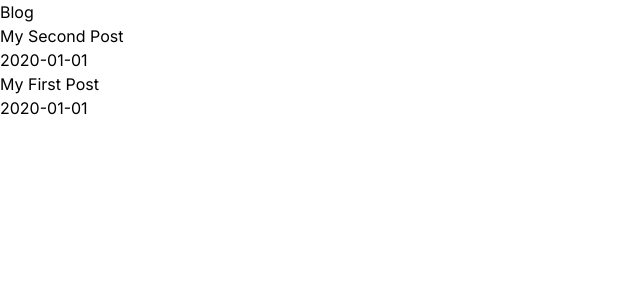
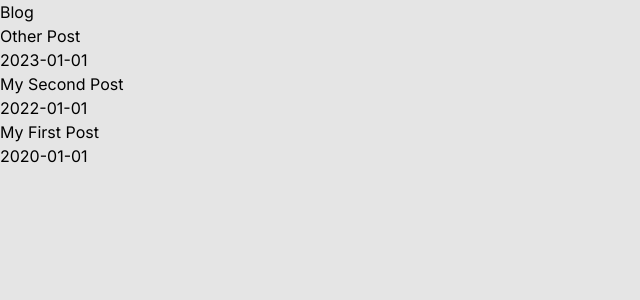
Before and after one commit to hentity/site, a Next.js app: page / in a window 1280 px wide. Shown: the top 300 px of the page, without its empty margins (0-640 px from the left). Built offline with nearby package versions, Linux system fonts and the light colour scheme.

Commit message:
some cleanup

```diff
--- a/app/blog/page.tsx
+++ /dev/null
@@ -1,5 +0,0 @@
-export default function Blog() {
-  return (
-    <p>Hello</p>
-  )
-}
--- a/app/globals.css
+++ b/app/globals.css
@@ -1,3 +1,7 @@
 @tailwind base;
 @tailwind components;
 @tailwind utilities;
+
+body {
+    @apply bg-lightgrey;
+  }
--- a/app/posts/[id]/page.tsx
+++ b/app/posts/[id]/page.tsx
@@ -28,6 +28,8 @@ export default async function Post({ params }: Props) {
 
   return (
     <>
+    <article className="prose prose-lightgrey">
+
       {/* Post Title */}
       <h1>{postData.title}</h1>
 
@@ -37,8 +39,11 @@ export default async function Post({ params }: Props) {
 
       {/* Post Content */}
       <div
-        dangerouslySetInnerHTML={{ __html: postData.contentHtml }}
+         dangerouslySetInnerHTML={{ __html: postData.contentHtml }}
       />
+    </article>
     </>
+
+
   )
 }
--- a/lib/posts.ts
+++ b/lib/posts.ts
@@ -112,6 +112,7 @@ export async function getPostData(id: string) {
     .use(html)
     .process(matterResult.content)
   const contentHtml = processedContent.toString()
+  console.log(contentHtml)
 
   // Combine the data with the id
   return {
--- a/package.json
+++ b/package.json
@@ -25,5 +25,8 @@
     "remark-html": "^15.0.2",
     "tailwindcss": "3.3.3",
     "typescript": "5.1.6"
+  },
+  "devDependencies": {
+    "@tailwindcss/typography": "^0.5.9"
   }
 }
--- a/posts/first_post.md
+++ b/posts/first_post.md
@@ -3,9 +3,12 @@ title: 'My First Post'
 date: '2020-01-01'
 ---
 
-Next.js has two forms of pre-rendering: **Static Generation** and **Server-side Rendering**. The difference is in **when** it generates the HTML for a page.
+# This is my first post.
+### This is a subheading
 
-- **Static Generation** is the pre-rendering method that generates the HTML at **build time**. The pre-rendered HTML is then _reused_ on each request.
-- **Server-side Rendering** is the pre-rendering method that generates the HTML on **each request**.
+$(2x^2)$ math?
 
-Importantly, Next.js lets you **choose** which pre-rendering form to use for each page. You can create a "hybrid" Next.js app by using Static Generation for most pages and using Server-side Rendering for others.
+*A list perhaps*
+- element one
+- element twoooo
+- elementwedfsjdf
--- /dev/null
+++ b/posts/other_post.md
@@ -0,0 +1,8 @@
+---
+title: 'Other Post'
+date: '2023-01-01'
+---
+
+This is another post.
+
+![Test image](/img/test_img.png)
--- a/posts/second_post.md
+++ b/posts/second_post.md
@@ -1,11 +1,6 @@
 ---
 title: 'My Second Post'
-date: '2020-01-01'
+date: '2022-01-01'
 ---
 
-Next.js has two forms of pre-rendering: **Static Generation** and **Server-side Rendering**. The difference is in **when** it generates the HTML for a page.
-
-- **Static Generation** is the pre-rendering method that generates the HTML at **build time**. The pre-rendered HTML is then _reused_ on each request.
-- **Server-side Rendering** is the pre-rendering method that generates the HTML on **each request**.
-
-Importantly, Next.js lets you **choose** which pre-rendering form to use for each page. You can create a "hybrid" Next.js app by using Static Generation for most pages and using Server-side Rendering for others.
+This is my second post.
--- a/tailwind.config.ts
+++ b/tailwind.config.ts
@@ -7,14 +7,15 @@ const config: Config = {
     './app/**/*.{js,ts,jsx,tsx,mdx}',
   ],
   theme: {
-    extend: {
-      backgroundImage: {
-        'gradient-radial': 'radial-gradient(var(--tw-gradient-stops))',
-        'gradient-conic':
-          'conic-gradient(from 180deg at 50% 50%, var(--tw-gradient-stops))',
-      },
-    },
+    extend: {},
+    colors : {
+      'darkgrey' : '#303030',
+      'medgrey' : '#969696',
+      'lightgrey' : '#e5e5e5',
+    }
   },
-  plugins: [],
+  plugins: [
+    require('@tailwindcss/typography'),
+  ],
 }
 export default config
```
Also changed, not shown: public/img/test_img.png (added), 1 other file (tests, documents, lock files or other folders).
